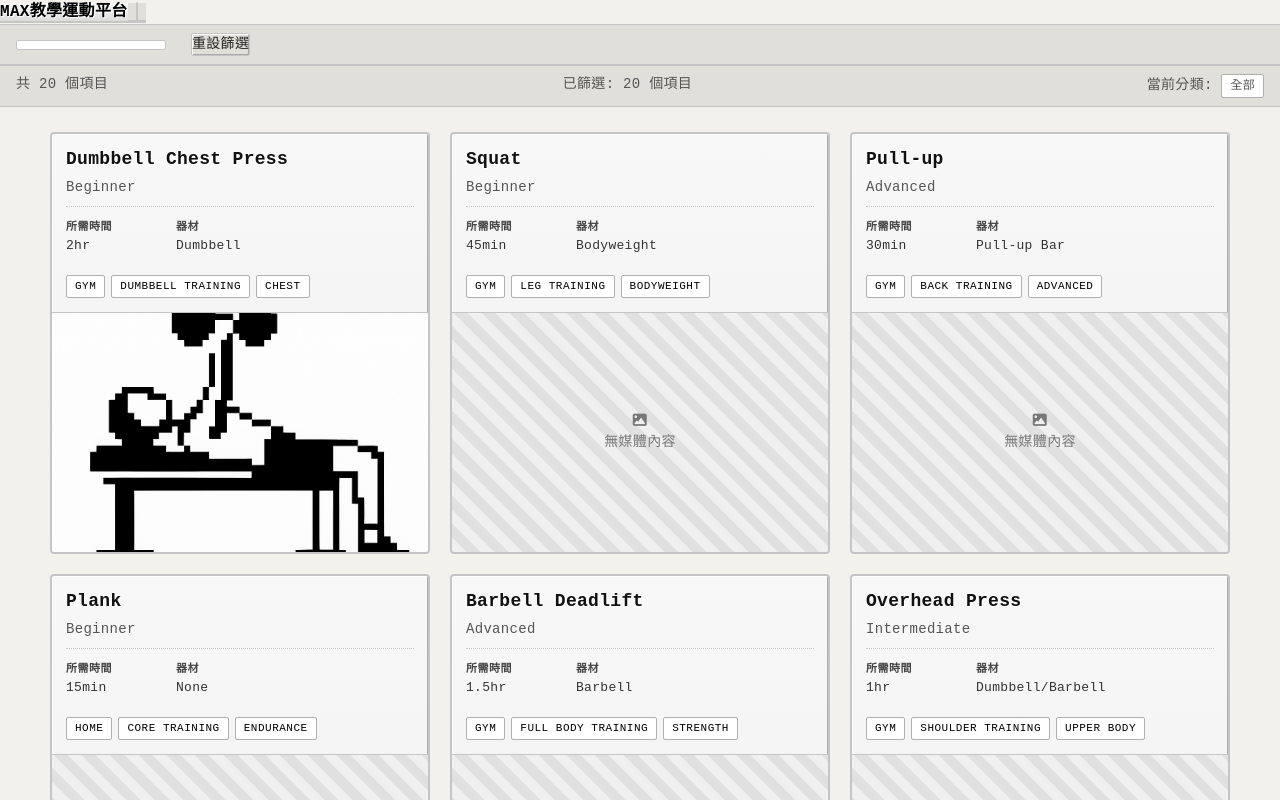
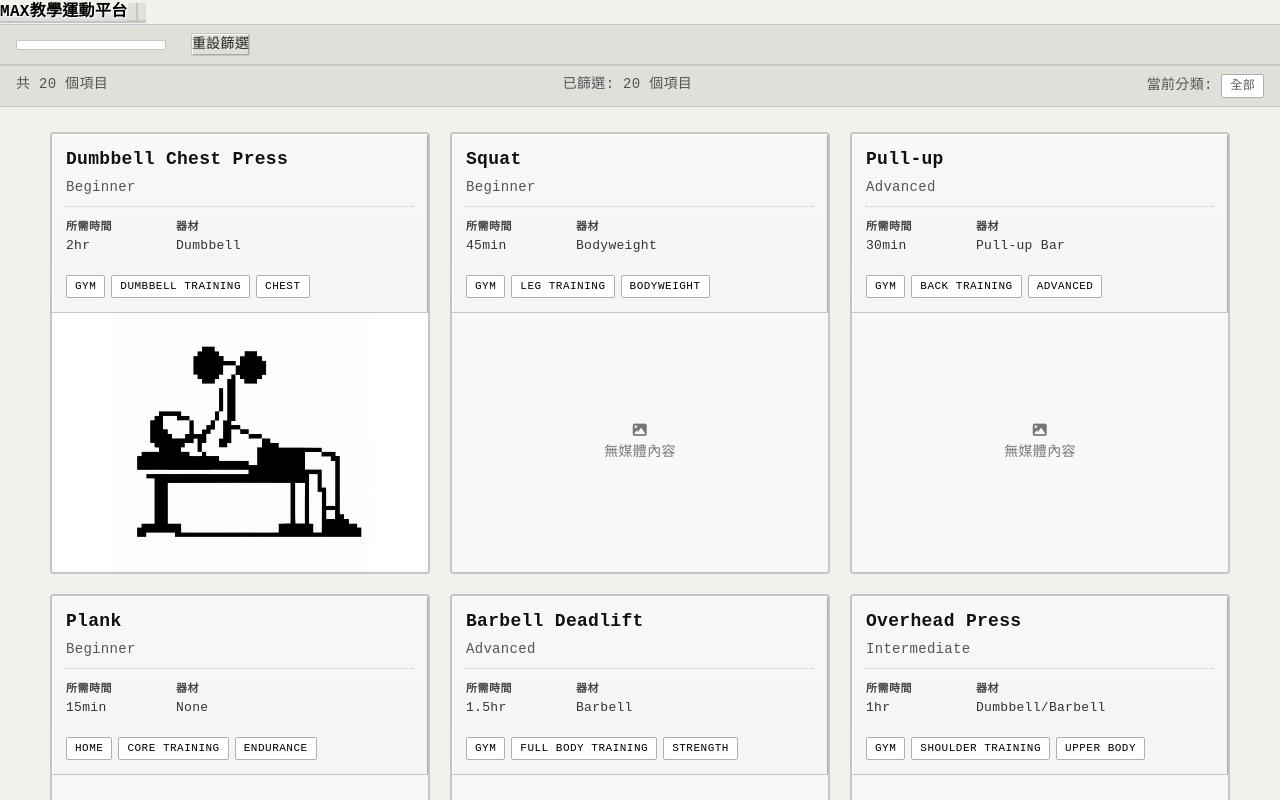
Before and after one commit to MMCodeMM/MobileAssignment-2-244, a website: page index.html in a window 1280 px wide. Drawn offline with nearby package versions, Linux system fonts and the light colour scheme.

Commit message:
fix: Update card media dimensions and background styles for improved layout consistency

```diff
--- a/style.css
+++ b/style.css
@@ -221,14 +221,8 @@
     /* ===== 圖片與影片 ===== */
     .card-media {
       position: relative;
-      height: 200px;
-      background: repeating-linear-gradient(
-        45deg,
-        #f0f0f0,
-        #f0f0f0 10px,
-        #e0e0e0 10px,
-        #e0e0e0 20px
-      );
+      height: 220px;
+      background-color: #f8f8f8;
       display: flex;
       align-items: center;
       justify-content: center;
@@ -247,10 +241,10 @@
     .exercise-img {
       width: 100%;
       height: 100%;
-      object-fit: cover;
+      object-fit: contain;
       object-position: center;
       transition: transform 0.3s ease;
-      background-color: #f5f5f5;
+      background-color: #ffffff;
       border-radius: 2px;
     }
 
@@ -376,20 +370,20 @@
         align-items: center;
       }
       .card-media {
-        height: 180px;
+        height: 200px;
       }
     }
 
     /* 平板尺寸調整 */
     @media (min-width: 601px) and (max-width: 1024px) {
       .card-media {
-        height: 220px;
+        height: 240px;
       }
     }
 
     /* 大螢幕調整 */
     @media (min-width: 1025px) {
       .card-media {
-        height: 240px;
+        height: 260px;
       }
     }
```
